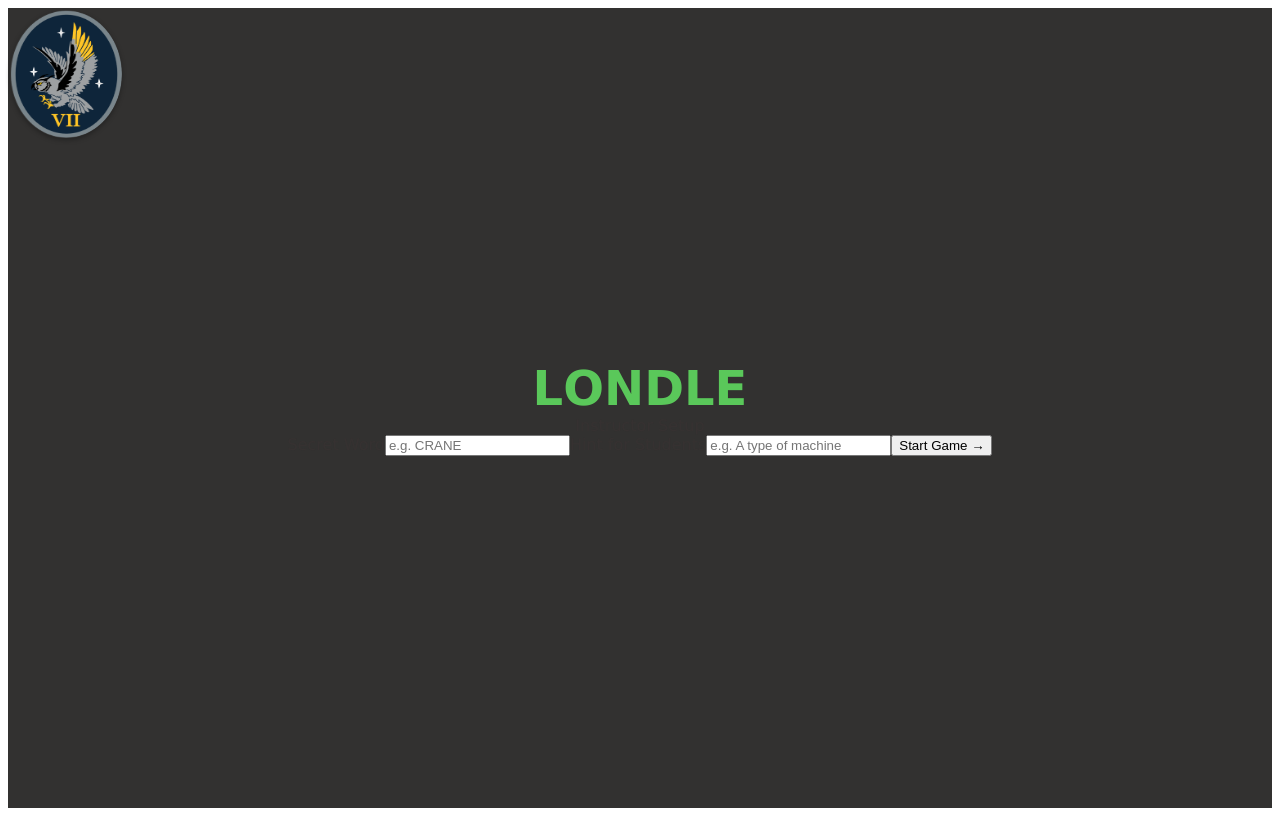
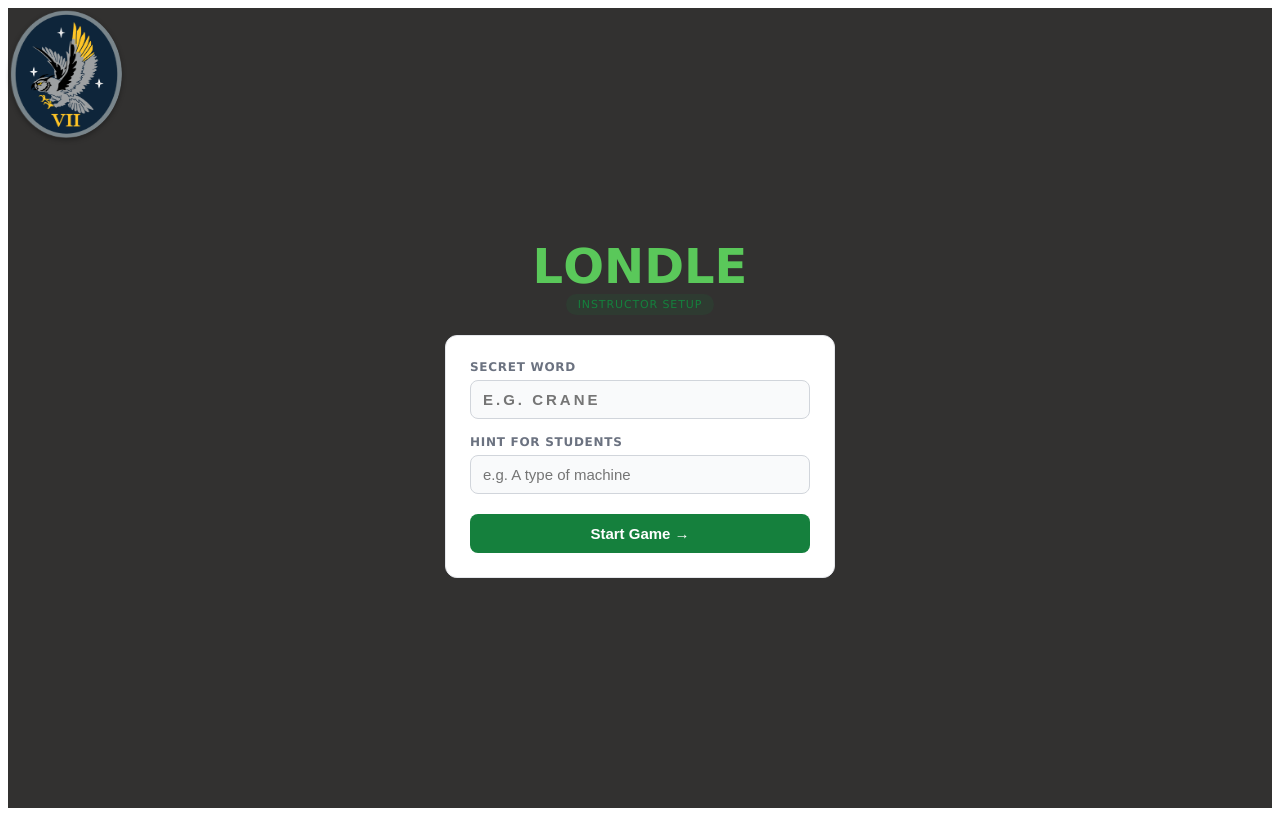
Before and after one commit to LBryant01/Londle, a React (Create React App) app: page / in a window 1280 px wide. Built offline with nearby package versions, Linux system fonts and the light colour scheme.

Commit message:
Update Wordles.css

```diff
--- a/src/Wordles.css
+++ b/src/Wordles.css
@@ -258,3 +258,146 @@ p {
   box-shadow: 0 2px 5px rgba(0, 0, 0, 0.3);
   background: none;
 }
+/* Instructor setup badge */
+.setup-badge {
+  display: inline-block;
+  font-size: 11px;
+  font-weight: 500;
+  letter-spacing: 0.08em;
+  text-transform: uppercase;
+  padding: 4px 12px;
+  border-radius: 99px;
+  background: rgba(21, 128, 61, 0.12);
+  color: #15803d;
+  margin-bottom: 1.25rem;
+}
+
+/* Setup card */
+.setup-card {
+  background: #fff;
+  border: 1px solid #e5e7eb;
+  border-radius: 12px;
+  padding: 1.5rem;
+  max-width: 340px;
+  margin: 0 auto;
+  text-align: left;
+}
+
+.setup-label {
+  display: block;
+  font-size: 12px;
+  font-weight: 600;
+  text-transform: uppercase;
+  letter-spacing: 0.06em;
+  color: #6b7280;
+  margin-bottom: 6px;
+  margin-top: 16px;
+}
+
+.setup-label:first-of-type {
+  margin-top: 0;
+}
+
+.setup-input {
+  width: 100%;
+  box-sizing: border-box;
+  padding: 10px 12px;
+  border: 1px solid #d1d5db;
+  border-radius: 8px;
+  font-size: 15px;
+  outline: none;
+  transition: border-color 0.15s;
+  background: #f9fafb;
+}
+
+.setup-input:focus {
+  border-color: #15803d;
+  background: #fff;
+}
+
+.setup-input--word {
+  text-transform: uppercase;
+  letter-spacing: 3px;
+  font-weight: 600;
+}
+
+.setup-error {
+  font-size: 13px;
+  color: #dc2626;
+  margin: 10px 0 0;
+  min-height: 18px;
+}
+
+.setup-btn {
+  margin-top: 1.25rem;
+  width: 100%;
+  padding: 11px;
+  border-radius: 8px;
+  background: #15803d;
+  border: none;
+  color: #fff;
+  font-size: 15px;
+  font-weight: 600;
+  cursor: pointer;
+  transition: background 0.15s, transform 0.1s;
+}
+
+.setup-btn:hover:not(:disabled) {
+  background: #166534;
+}
+
+.setup-btn:active:not(:disabled) {
+  transform: scale(0.98);
+}
+
+.setup-btn:disabled {
+  opacity: 0.6;
+  cursor: not-allowed;
+}
+
+/* Hint display (shown to students during the game) */
+.hint-box {
+  background: #f0fdf4;
+  border: 1px solid #bbf7d0;
+  border-radius: 8px;
+  padding: 8px 16px;
+  margin-bottom: 1rem;
+  font-size: 14px;
+  color: #374151;
+}
+
+.hint-label {
+  font-weight: 700;
+  color: #15803d;
+}
+
+.hint-length {
+  color: #9ca3af;
+  font-size: 13px;
+}
+
+/* Inline game error */
+.game-error {
+  font-size: 13px;
+  color: #dc2626;
+  margin: 0 0 8px;
+  min-height: 18px;
+}
+
+/* Reset / new word button */
+.reset-btn {
+  margin-top: 1.5rem;
+  padding: 8px 18px;
+  border-radius: 8px;
+  background: transparent;
+  border: 1px solid #d1d5db;
+  color: #6b7280;
+  font-size: 13px;
+  cursor: pointer;
+  transition: background 0.15s, color 0.15s;
+}
+
+.reset-btn:hover {
+  background: #f3f4f6;
+  color: #374151;
+}
```
